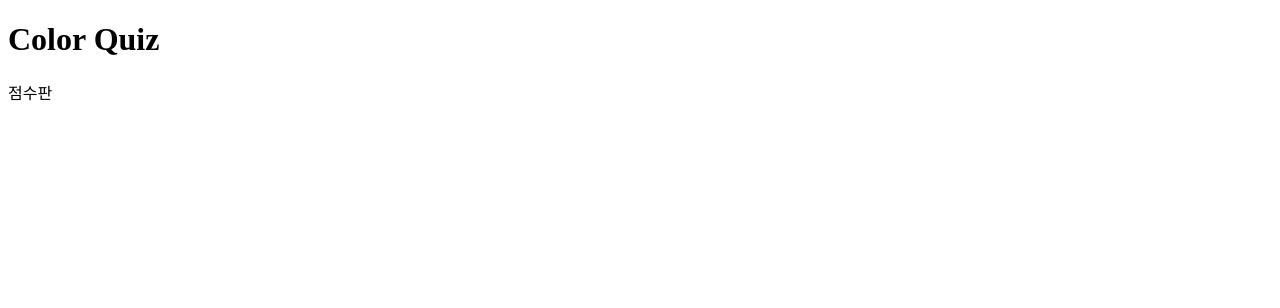
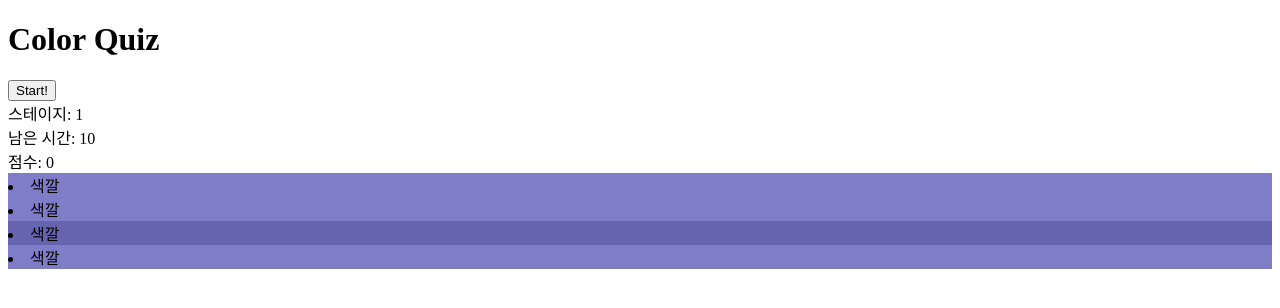
Before and after one commit to lazy-sky/color-quiz, a React (Create React App) app: page / in a window 1280 px wide. Shown: the top 308 px of the page. Built offline with nearby package versions, Linux system fonts and the light colour scheme; the HTML template or start-up script is replaced by a standard one.

Commit message:
feat: Make ColorBoard rendering four random colors

```diff
--- a/src/App.tsx
+++ b/src/App.tsx
@@ -1,10 +1,12 @@
 import ScoreBoard from './components/ScoreBoard';
+import ColorBoard from './components/ColorBoard';
 
 function App() {
   return (
     <>
       <h1>Color Quiz</h1>
       <ScoreBoard />
+      <ColorBoard />
     </>
   );
 }
--- /dev/null
+++ b/src/components/ColorBoard.tsx
@@ -0,0 +1,100 @@
+import { useState } from 'react';
+
+interface ColorProps {
+  id: number,
+  onClick: () => void,
+  red: number,
+  green: number,
+  blue: number
+}
+
+function ColorBoard() {
+  let [baseRed, baseGreen, baseBlue] = [getRandomColor(), getRandomColor(), getRandomColor()];
+  const [colors, setColors] = useState<ColorProps[]>([
+    {
+      id: 1,
+      onClick: () => console.log('wrong!'),
+      red: baseRed,
+      green: baseGreen,
+      blue: baseBlue
+    },
+    {
+      id: 2,
+      onClick: () => console.log('wrong!'),
+      red: baseRed,
+      green: baseGreen,
+      blue: baseBlue
+    },
+    {
+      id: 3,
+      onClick: () => console.log('wrong!'),
+      red: baseRed,
+      green: baseGreen,
+      blue: baseBlue
+    },
+    {
+      id: 4,
+      onClick: () => makeRandomColors(),
+      red: baseRed - 25,
+      green: baseGreen - 25,
+      blue: baseBlue -25
+    },
+  ]);
+
+  const makeRandomColors = () => {
+    [baseRed, baseGreen, baseBlue] = [getRandomColor(), getRandomColor(), getRandomColor()];
+    setColors([
+      {
+        id: 1,
+        onClick: () => console.log('wrong!'),
+        red: baseRed,
+        green: baseGreen,
+        blue: baseBlue
+      },
+      {
+        id: 2,
+        onClick: () => console.log('wrong!'),
+        red: baseRed,
+        green: baseGreen,
+        blue: baseBlue
+      },
+      {
+        id: 3,
+        onClick: () => console.log('wrong!'),
+        red: baseRed,
+        green: baseGreen,
+        blue: baseBlue
+      },
+      {
+        id: 4,
+        onClick: () => makeRandomColors(),
+        red: baseRed - 25,
+        green: baseGreen - 25,
+        blue: baseBlue -25
+      },
+    ])
+  }
+
+  return (
+    <>
+      {colors.map(({ id, onClick, red, green, blue }) => (
+        <li
+          key={id}
+          style={{ backgroundColor: `rgb(${red},${green},${blue})` }}
+          onClick={onClick}
+        >
+          색깔
+        </li>
+      )).sort(() => (
+        Math.random() - 0.5
+      ))}
+    </>
+  );
+};
+
+function getRandomColor(): number {
+  let randomInt = Math.floor(Math.random() * 257);
+  return randomInt;
+}
+
+export default ColorBoard;
--- a/src/components/ScoreBoard.tsx
+++ b/src/components/ScoreBoard.tsx
@@ -1,9 +1,34 @@
+import { useState } from 'react';
+import { useInterval } from '../hooks/score';
+
 function ScoreBoard() {
+  const [stage, setStage] = useState(1);
+  const [remainingTime, setRemainingTime] = useState(15);
+  const [score, setScore] = useState(0);
+
+  useInterval(() => {
+    setRemainingTime(count => count - 1);
+
+    if (remainingTime === 0) {
+      alert('Game Over!')
+      setRemainingTime(16);
+    }
+  });
+
+  const handleClickStart = () => {
+    setRemainingTime(15);
+  }
+
   return (
     <>
-      점수판
+      <button onClick={handleClickStart}>Start!</button>
+      <div>
+        <div>스테이지: {stage}</div>
+        <div>남은 시간: {remainingTime}</div>
+        <div>점수: {score}</div>
+      </div>
     </>
-  )
-}
+  );
+};
 
 export default ScoreBoard;
```
